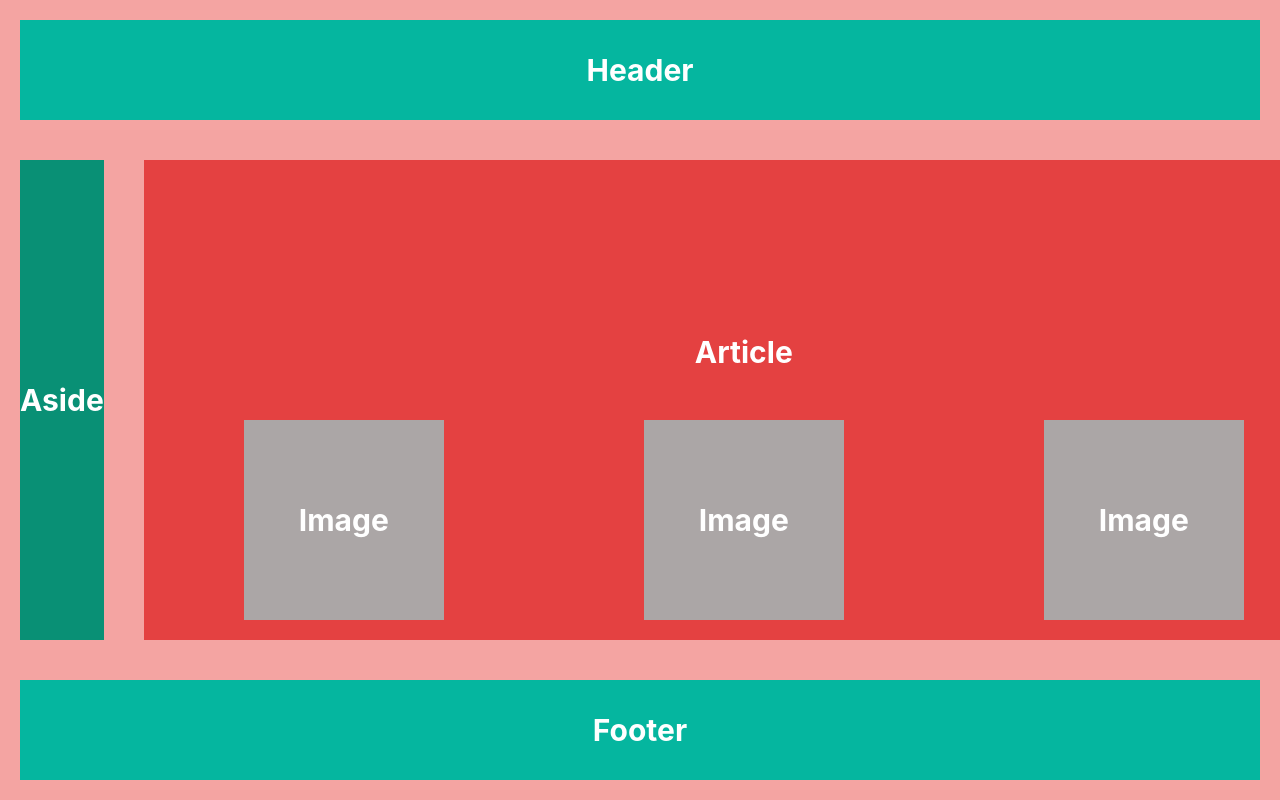
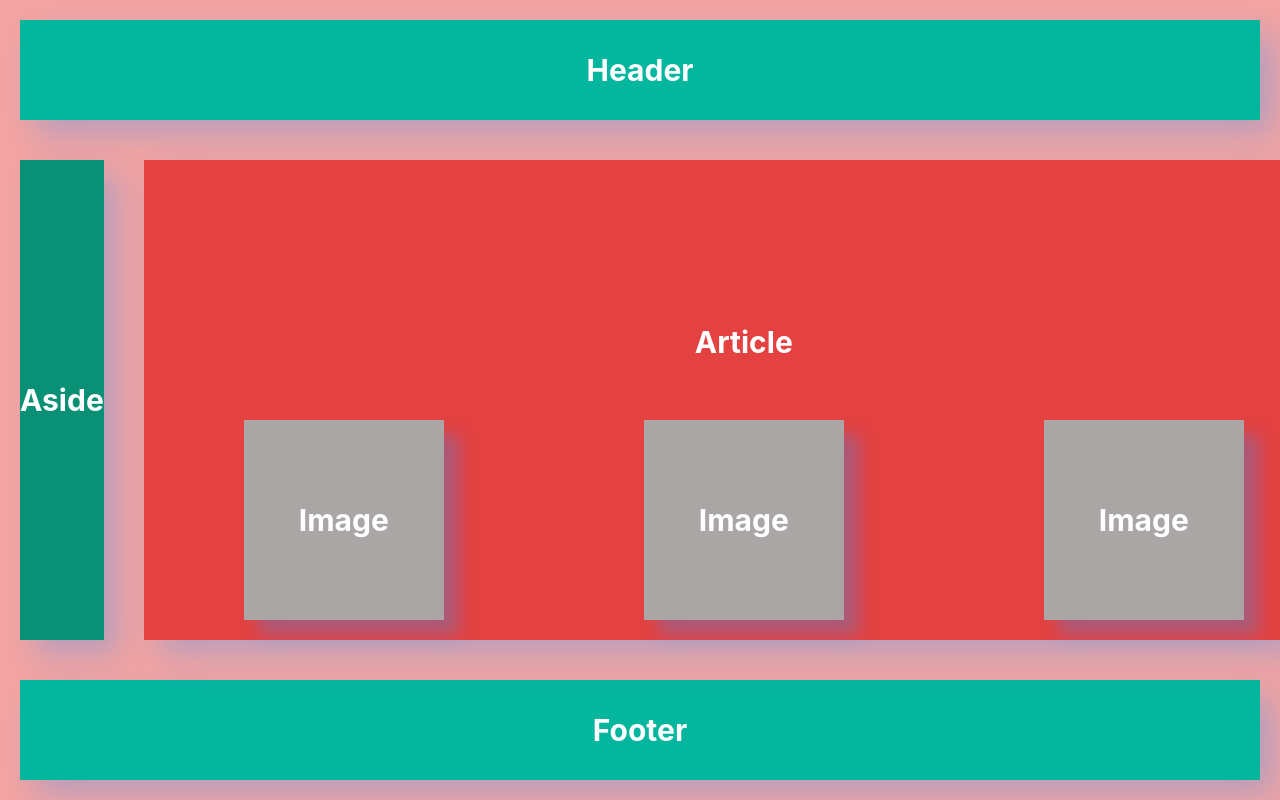
Before and after one commit to arjun963/react_layout_2, a React (Create React App) app: page / in a window 1280 px wide. Shown: the top 800 px of the page. Built offline with nearby package versions, Linux system fonts and the light colour scheme.

Commit message:
Add mediaquery changes

```diff
--- a/src/App.css
+++ b/src/App.css
@@ -3,6 +3,7 @@
   flex-direction: column;
   height: 100vh;
   background-color: #f4a4a2;
+  box-shadow: 15px 15px 30px rgba(46, 145, 245, 0.3);
 }
 
 .App-header,
@@ -17,6 +18,7 @@
   color: white;
   font-weight: bold;
   font-size: 30px;
+  box-shadow: 15px 15px 30px rgba(46, 145, 245, 0.3);
 }
 
 .App-main {
@@ -34,6 +36,7 @@
   display: flex;
   justify-content: center;
   align-items: center;
+  box-shadow: 15px 15px 30px rgba(46, 145, 245, 0.3);
 }
 
 .App-article {
@@ -45,11 +48,12 @@
   background-color: #e44141;
   margin: 20px;
   position: relative;
+  box-shadow: 15px 15px 30px rgba(46, 145, 245, 0.3);
 }
 
 .text-right {
   position: absolute;
-  top: 30%;
+  top: 28%;
   left: 50%;
   color: white;
   font-weight: bold;
@@ -72,12 +76,13 @@
   color: white;
   font-weight: bold;
   font-size: 30px;
+  box-shadow: 15px 15px 15px rgba(46, 145, 245, 0.3);
 }
 
 /* For mobile devices */
 @media (max-width: 767px) {
   .App {
     flex-direction: column-reverse;
-    background-color: #6a0dad; /* Deep Purple */
+    background-color: #f4a4a2;
   }
 }
```
